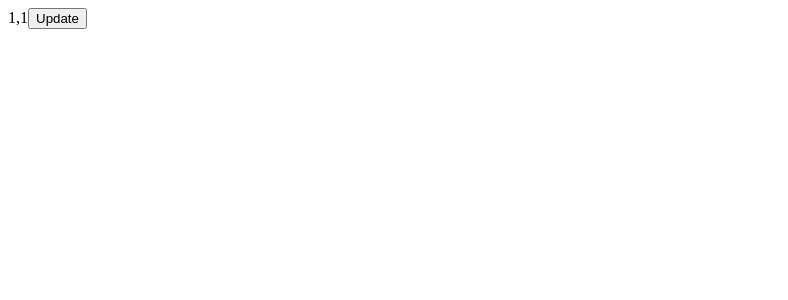
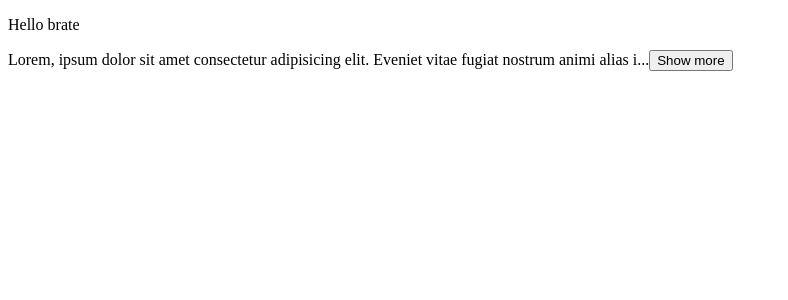
Before and after one commit to Slashh48/react-app, a React (Vite) app: page / in a window 1280 px wide. Shown: the top 300 px of the page, without its empty margins (0-788 px from the left). Built offline with nearby package versions, Linux system fonts and the light colour scheme.

Commit message:
E od svih mogucih zanata ti bas u programiranje, a?

```diff
--- a/src/App.tsx
+++ b/src/App.tsx
@@ -1,25 +1,23 @@
-import { useState } from "react";
+import ExpandableText from "./components/ExpandableText";
 
 function App() {
-  const [cart, setCart] = useState({
-    discount: 0.1,
-    items: [
-      { id: 1, title: "Product 1", quantity: 1 },
-      { id: 2, title: "Product 2", quantity: 1 },
-    ],
-  });
-  const handleClick = () => {
-    setCart({
-      ...cart,
-      items: cart.items.map((item) =>
-        item.id === 1 ? { ...item, quantity: item.quantity + 1 } : item
-      ),
-    });
-  };
   return (
     <>
-      {cart.items.map((item) => item.quantity) + ""}
-      <button onClick={handleClick}>Update</button>
+      <ExpandableText>Hello brate</ExpandableText>
+      <ExpandableText>
+        Lorem, ipsum dolor sit amet consectetur adipisicing elit. Eveniet vitae
+        fugiat nostrum animi alias impedit, explicabo soluta ab, assumenda
+        exercitationem nihil quos voluptate obcaecati incidunt aliquid
+        voluptatibus distinctio aut placeat. Asperiores officia quis harum,
+        consequatur quisquam cupiditate possimus rerum itaque veritatis, dolorum
+        corrupti porro doloribus aliquam ipsam ipsum sunt fugit, ab hic
+        molestiae vero! Minima voluptate quas magni ratione, sequi voluptatem
+        quae natus, commodi tempora soluta asperiores. Possimus non iusto, nam
+        aspernatur excepturi dolor voluptatibus adipisci eos alias ut? Quis
+        laboriosam accusantium fuga, cum blanditiis sint qui magni vero? Quos
+        reprehenderit illo atque cum distinctio, voluptatem doloribus
+        consequuntur nisi id.
+      </ExpandableText>
     </>
   );
 }
--- /dev/null
+++ b/src/components/ExpandableText.tsx
@@ -0,0 +1,22 @@
+import { useState } from "react";
+
+interface Props {
+  children: string;
+  maxChars?: number;
+}
+
+const ExpandableText = ({ children, maxChars = 100 }: Props) => {
+  const [expand, setExpand] = useState(false);
+  if (children.length <= maxChars) return <p>{children}</p>;
+  const text = expand ? children : children.substring(0, maxChars);
+  return (
+    <p>
+      {text}...
+      <button onClick={() => setExpand(!expand)}>
+        {expand ? "Show less" : "Show more"}
+      </button>
+    </p>
+  );
+};
+
+export default ExpandableText;
```
